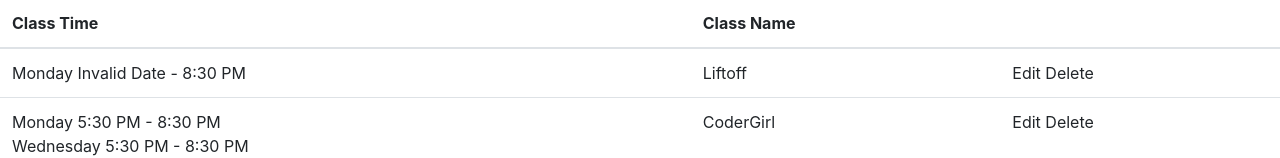
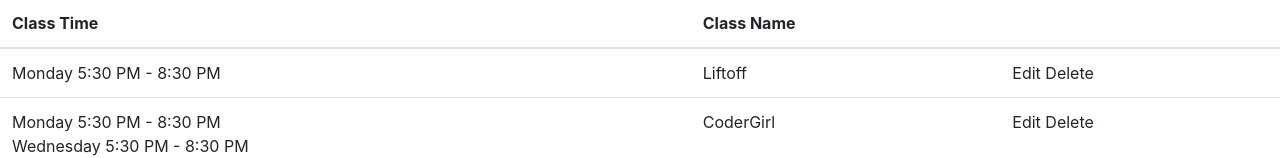
Before and after one commit to AKA-Liftoff-Group-2021/Organizely-App, an Angular app in the folder Organizely/: page /organizely/classes in a window 1280 px wide. Shown: the part 226-384 px from the top of the page. Built offline with nearby package versions, Linux system fonts and the light colour scheme; what @fullCalendar/timegrid, @fullcalendar/angular, @fullcalendar/list would draw is missing.

Commit message:
more changes

```diff
--- a/Organizely/src/app/classes-form/classes-form.component.ts
+++ b/Organizely/src/app/classes-form/classes-form.component.ts
@@ -67,7 +67,7 @@ export class ClassesFormComponent implements OnInit {
   onSubmit(courseForm: NgForm) {
     this.submitted = true;
     const value = courseForm.value;
-    const newCourse = new Course(value.courseName, this.convertToDate(value.startTime, 'startTime'), this.convertToDate(value.endTime, 'endTime'), this.convertToDate(value.startRecur, 'start'), this.convertToDate(value.endRecur, 'end'), value.daysOfWeek, value.semesterSeason, value.semesterYear, value.teacherName);
+    const newCourse = new Course(value.courseName, value.startTime + ':00', value.endTime + ':00', this.convertToDate(value.startRecur, 'start'), this.convertToDate(value.endRecur, 'end'), value.daysOfWeek, value.semesterSeason, value.semesterYear, value.teacherName);
     this.dataBaseAPIService.postCourseForm(newCourse);
 
     console.log(newCourse);
--- a/Organizely/src/app/shared/mock-data/mock-courses.ts
+++ b/Organizely/src/app/shared/mock-data/mock-courses.ts
@@ -3,7 +3,7 @@ import { Course } from '../models/course.model';
 export const COURSES: Course[] = [
   {
     courseName: 'Liftoff',
-    startTime: new Date(''),
+    startTime: '17:30:00',
     endTime: '20:30:00',
     startRecur: new Date(2021, 2, 1),
     endRecur: new Date(2021, 3, 28),
--- a/Organizely/src/app/shared/models/course.model.ts
+++ b/Organizely/src/app/shared/models/course.model.ts
@@ -1,7 +1,7 @@
 export class Course {
   public courseName: string;
-  public startTime: Date;
-  public endTime: Date;
+  public startTime: string;
+  public endTime: string;
   public startRecur: Date;
   public endRecur: Date;
   public daysOfWeek: number[];
@@ -11,8 +11,8 @@ export class Course {
 
   constructor(
     courseName: string,
-    startTime: Date,
-    endTime: Date,
+    startTime: string,
+    endTime: string,
     startRecur: Date,
     endRecur: Date,
     daysOfWeek: number[],
```
Also changed, not shown: 1 other file (tests, documents, lock files or other folders).
